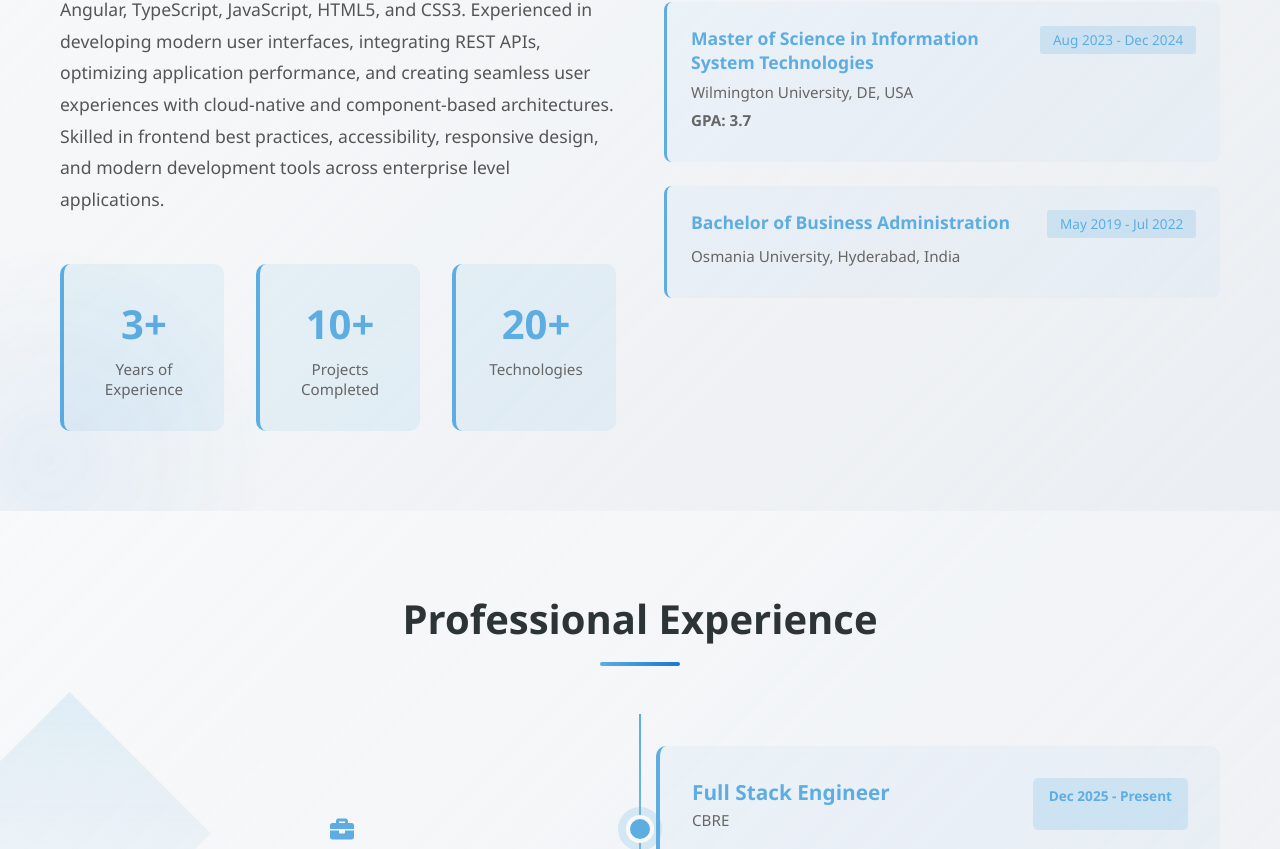
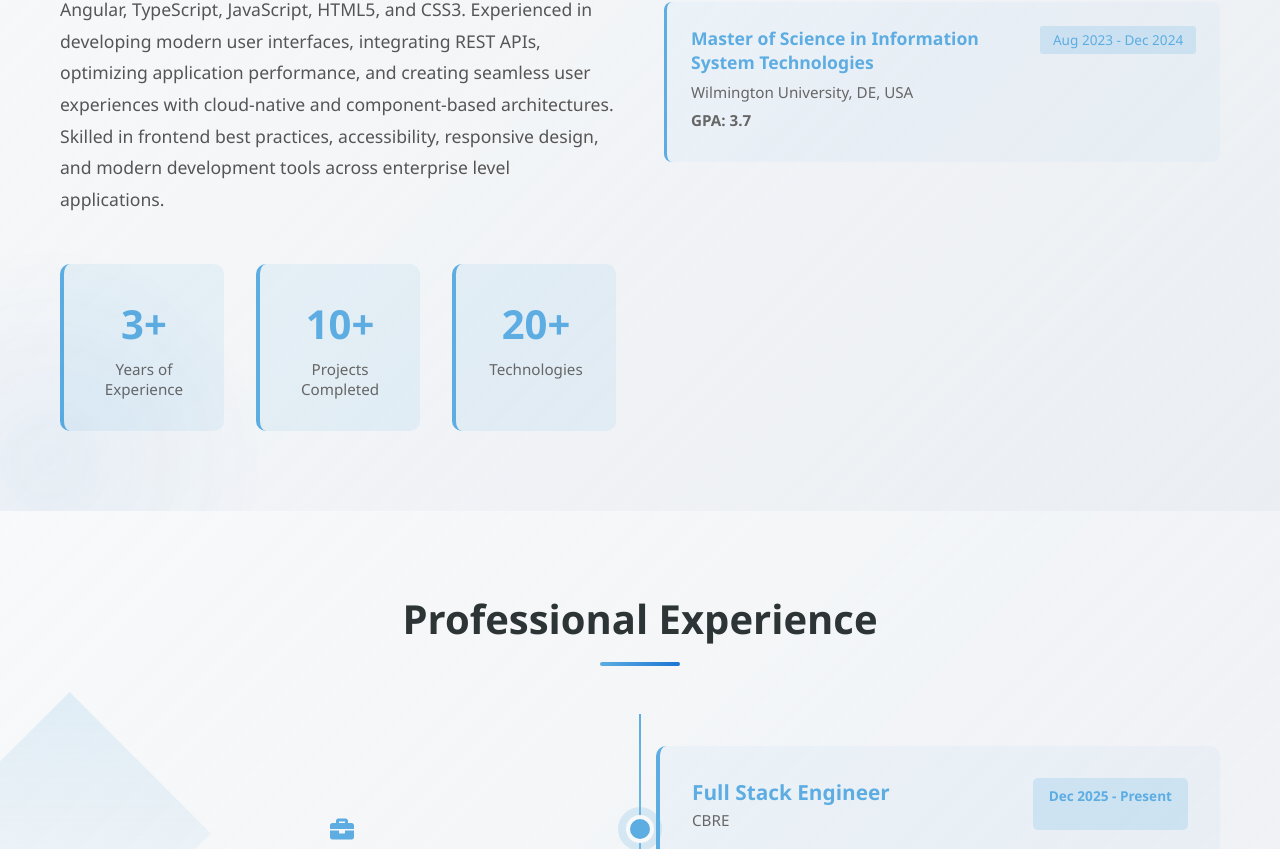
Before and after one commit to samasaibhargavreddy/Portfolio, a React (Vite) app: page / in a window 1280 px wide. Shown: the part 1151-2000 px from the top of the page. Built offline with nearby package versions, Linux system fonts and the light colour scheme.

Commit message:
Remove Bachelor of Business Administration and add Web Applications Using Microservices with Kubernetes certification

```diff
--- a/src/components/About.jsx
+++ b/src/components/About.jsx
@@ -36,13 +36,6 @@ export default function About() {
               <p>Wilmington University, DE, USA</p>
               <p className="gpa">GPA: 3.7</p>
             </div>
-            <div className="education-item">
-              <div className="edu-header">
-                <h4>Bachelor of Business Administration</h4>
-                <span className="date">May 2019 - Jul 2022</span>
-              </div>
-              <p>Osmania University, Hyderabad, India</p>
-            </div>
           </div>
         </div>
       </div>
--- a/src/components/Certifications.jsx
+++ b/src/components/Certifications.jsx
@@ -20,6 +20,12 @@ const certifications = [
     issuer: 'Amazon Web Services',
     icon: FaAward,
     description: 'Certification in AWS cloud development, demonstrating expertise in building, deploying, and maintaining AWS applications'
+  },
+  {
+    title: 'Web Applications Using Microservices with Kubernetes',
+    issuer: 'Google for Developers',
+    icon: FaGoogle,
+    description: 'Certification in building web applications using microservices architecture with Kubernetes containerization and orchestration'
   }
 ]
 
```
